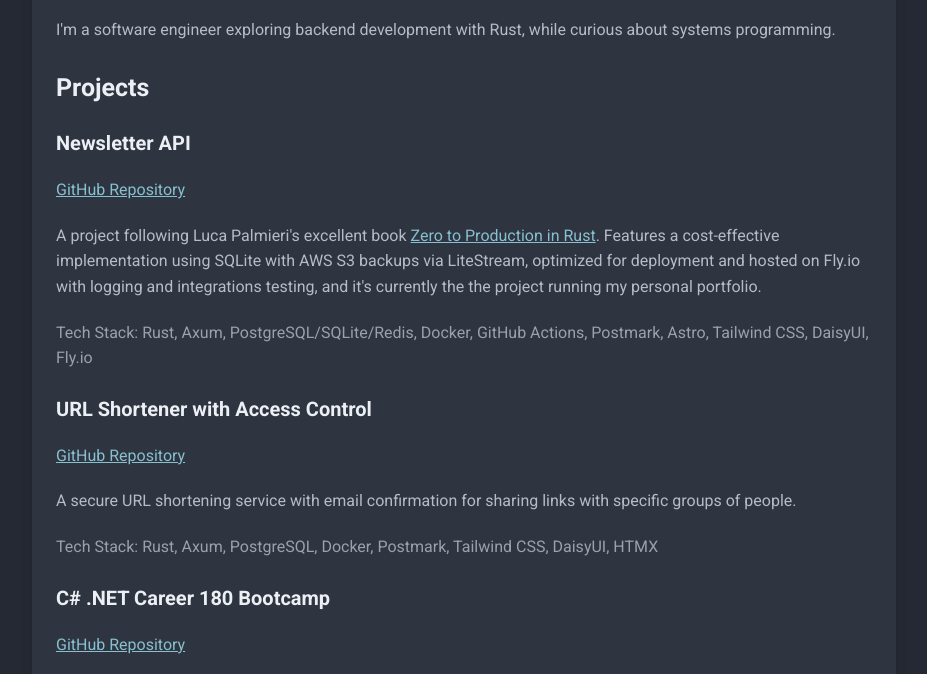
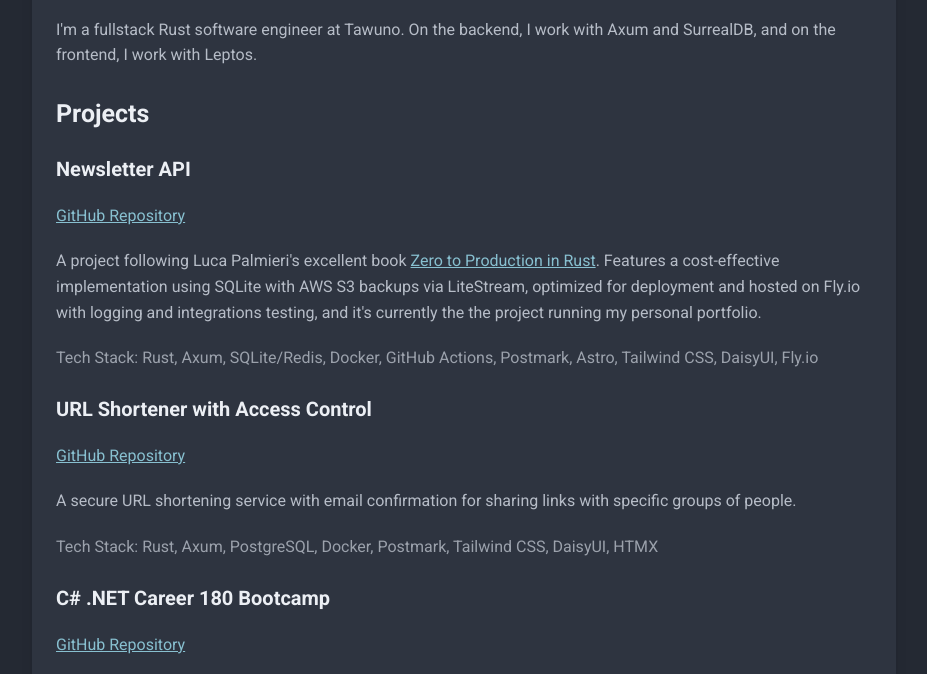
Before and after one commit to abd0-omar/contact-form, an Astro site in the folder frontend/: page /about in a window 1280 px wide. Shown: the part 608-1282 px from the top of the page, without its empty margins (176-1103 px from the left). Built offline with nearby package versions, Linux system fonts and the light colour scheme; Astro itself is replaced by a stand-in of ours.

Commit message:
update about me

```diff
--- a/frontend/src/pages/about.astro
+++ b/frontend/src/pages/about.astro
@@ -3,7 +3,7 @@
 import AboutHeroImage from "../assets/1500x500.jpg";
 import { Image } from "astro:assets";
 import ProfileImage from "../assets/Abdelrahman-Omar-graduate.jpeg";
-import CV from "/Abdelrahman Omar CV Rust Backend Engineer.pdf";
+import CV from "/Abdelrahman Omar CV Rust.pdf";
 ---
 
 <Layout
@@ -50,7 +50,7 @@
 				Download My CV
 			</a>
 			<a
-				href="https://drive.google.com/file/d/1vMpuhWw2b4BjW4tUgXHi1jdoSPCNgBdX/view?usp=sharing"
+				href="https://drive.google.com/file/d/1bNxswQCrdoLE3URR7e_Ka-_BsjdCoPqQ/view?usp=sharing"
 				target="_blank"
 				class="btn bg-base-300 hover:bg-base-300/80 text-base-content gap-2"
 			>
@@ -82,8 +82,9 @@
 		<section class="mb-12">
 			<h2 class="text-xl font-semibold mb-2">About Me</h2>
 			<p class="mb-2">
-				I'm a software engineer exploring backend development with Rust,
-				while curious about systems programming.
+				I'm a fullstack Rust software engineer at Tawuno. On the
+				backend, I work with Axum and SurrealDB, and on the frontend, I
+				work with Leptos.
 			</p>
 
 			<h2 class="text-xl font-semibold mb-2">Projects</h2>
@@ -104,13 +105,13 @@
 							target="_blank">Zero to Production in Rust</a
 						>. Features a cost-effective implementation using SQLite
 						with AWS S3 backups via LiteStream, optimized for
-						deployment and hosted on Fly.io with logging and integrations testing, and it's currently the
-						the project running my personal portfolio.
+						deployment and hosted on Fly.io with logging and
+						integrations testing, and it's currently the the project
+						running my personal portfolio.
 					</p>
 					<p class="text-sm opacity-80">
-						Tech Stack: Rust, Axum, PostgreSQL/SQLite/Redis, Docker,
-						GitHub Actions, Postmark, Astro, Tailwind CSS, DaisyUI,
-						Fly.io
+						Tech Stack: Rust, Axum, SQLite/Redis, Docker, GitHub
+						Actions, Postmark, Astro, Tailwind CSS, DaisyUI, Fly.io
 					</p>
 				</div>
 
```
Also changed, not shown: 3 other files.
